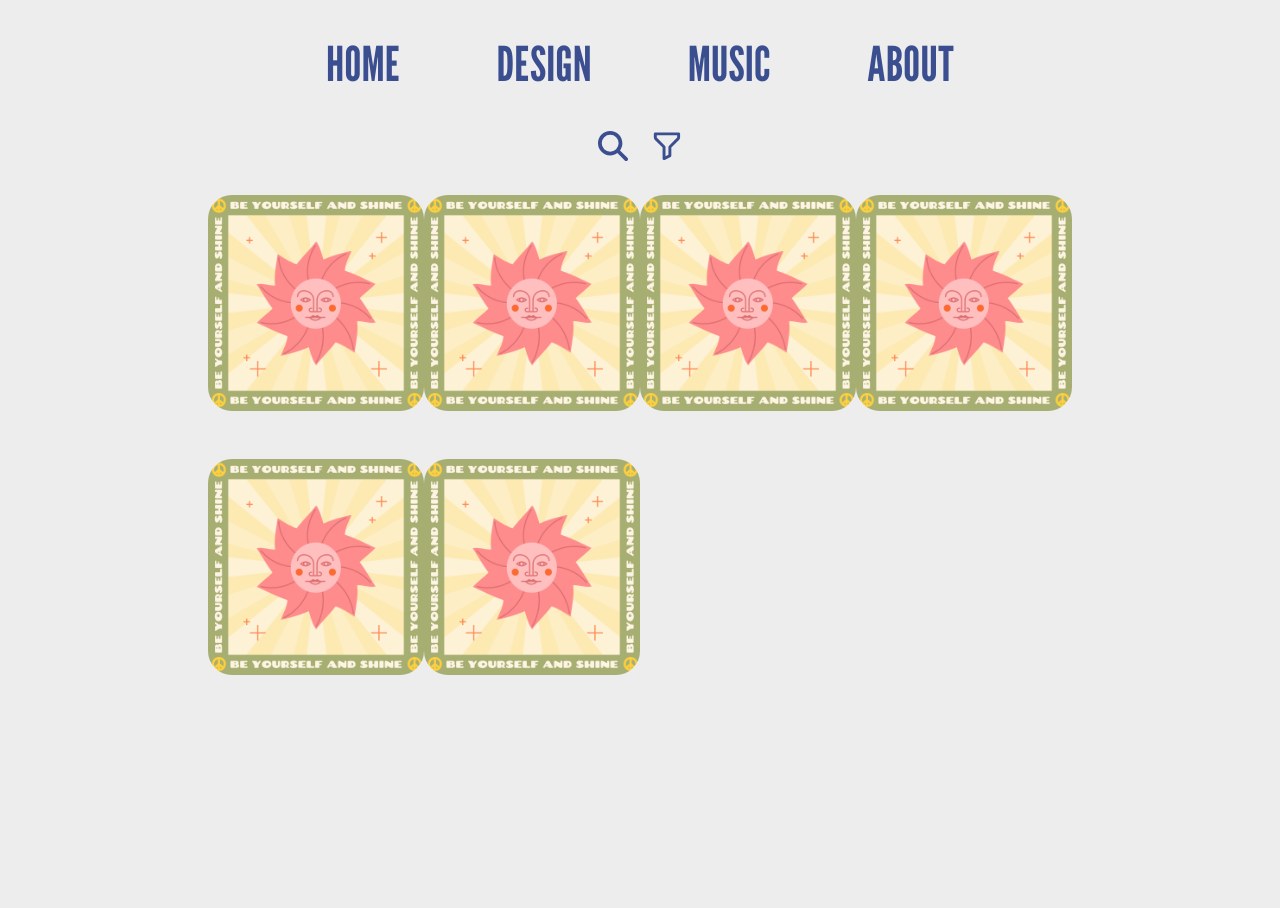
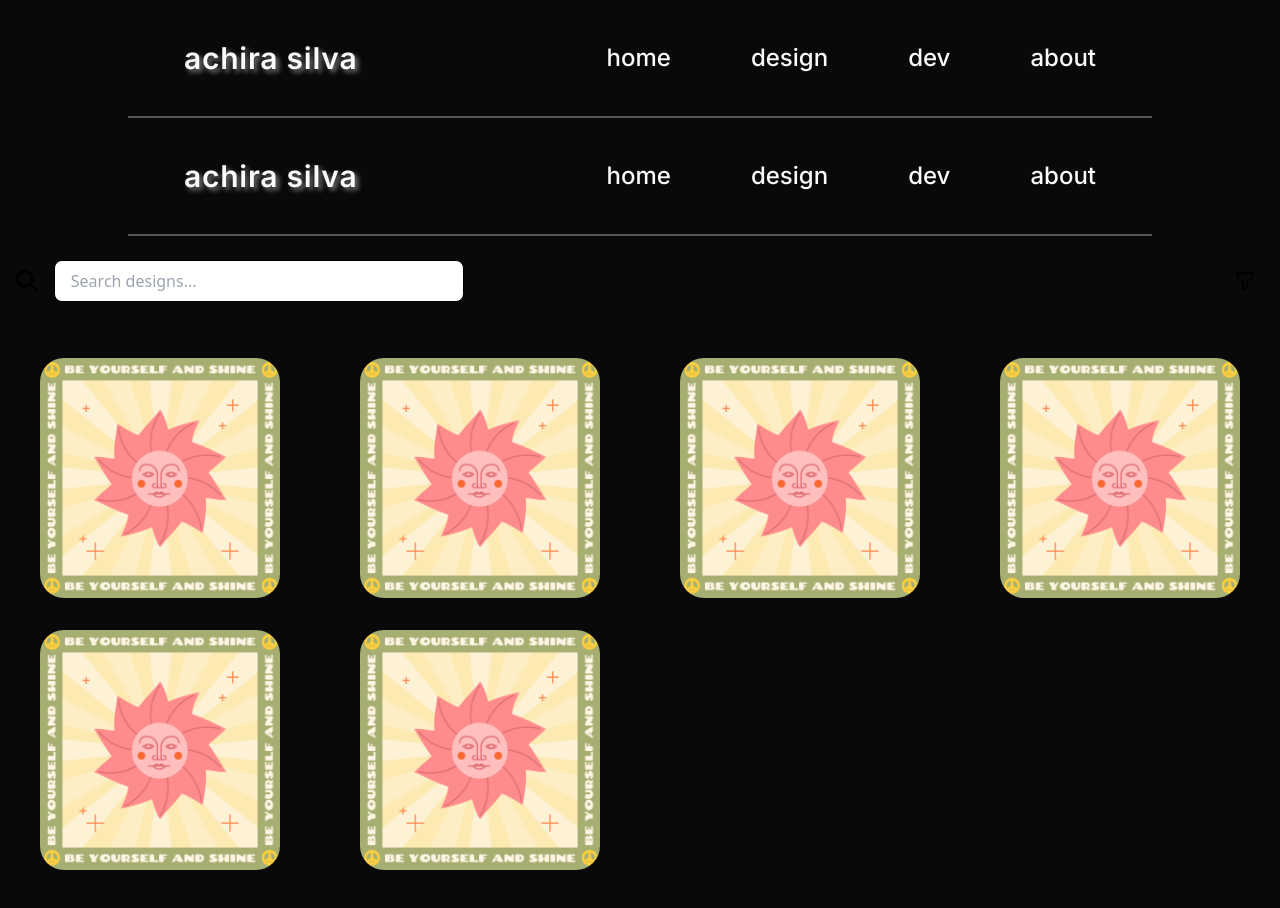
Before and after one commit to achira7/acira-design-portfolio, a React (Vite) app in the folder frontend/: page /design in a window 1280 px wide. Shown: the top 908 px of the page. Before the commit the page ends 800 px from the top, so only its background shows below. Built offline with nearby package versions, Linux system fonts and the light colour scheme; the HTML template or start-up script is replaced by a standard one.

Commit message:
Redesign

```diff
--- a/frontend/index.html
+++ b/frontend/index.html
@@ -6,20 +6,11 @@
 
     <link rel="preconnect" href="https://fonts.googleapis.com">
 <link rel="preconnect" href="https://fonts.gstatic.com" crossorigin>
-<link href="https://fonts.googleapis.com/css2?family=League+Gothic&display=swap" rel="stylesheet">
+<link href="https://fonts.googleapis.com/css2?family=Inter:ital,opsz,wght@0,14..32,100..900;1,14..32,100..900&display=swap" rel="stylesheet">
 
-<link rel="preconnect" href="https://fonts.googleapis.com">
-<link rel="preconnect" href="https://fonts.gstatic.com" crossorigin>
-<link href="https://fonts.googleapis.com/css2?family=Barlow+Semi+Condensed:ital,wght@0,100;0,200;0,300;0,400;0,500;0,600;0,700;0,800;0,900;1,100;1,200;1,300;1,400;1,500;1,600;1,700;1,800;1,900&display=swap" rel="stylesheet">
-
-<link rel="preconnect" href="https://fonts.googleapis.com">
-<link rel="preconnect" href="https://fonts.gstatic.com" crossorigin>
-<link href="https://fonts.googleapis.com/css2?family=Barlow:ital,wght@0,100;0,200;0,300;0,400;0,500;0,600;0,700;0,800;0,900;1,100;1,200;1,300;1,400;1,500;1,600;1,700;1,800;1,900&display=swap" rel="stylesheet">
-
-
-    <title>ACIRA</title>
+    <title>achira silva</title>
   </head>
-  <body class="light">
+  <body class="dark">
     <div id="root"></div>
     <script type="module" src="/src/main.jsx"></script>
   </body>
--- a/frontend/src/App.jsx
+++ b/frontend/src/App.jsx
@@ -5,15 +5,19 @@ import { BrowserRouter as Router, Routes, Route } from "react-router-dom";
 import Home from "./pages/Home";
 import  Designs  from "./pages/Designs";
 import About from "./pages/About";
+import NavBar from "./components/NavBar";
 
 function App() {
   return (
     <Router>
-      <Routes className="bg-background ">
-        <Route path="/" element={<Home />} />
-        <Route path="/design" element={<Designs />} />
-        <Route path="/about" element={<About />} />
-      </Routes>
+      <div className="">
+        <NavBar />
+        <Routes>
+          <Route path="/" element={<Home />} />
+          <Route path="/design" element={<Designs />} />
+          <Route path="/about" element={<About />} />
+        </Routes>
+      </div>
     </Router>
   );
 }
--- a/frontend/src/components/NavBar.jsx
+++ b/frontend/src/components/NavBar.jsx
@@ -1,22 +1,39 @@
-import React from 'react'
+import React from "react";
 
 const NavBar = () => {
   return (
-    <div className="flex font-primary text-blue items-center justify-center my-10 gap-24 uppercase text-5xl ">
+    <div className="flex items-center justify-center border-b-2 border-border mx-auto max-w-[80%]">
+      <div className="flex justify-between items-center w-full my-10 px-4"> {/* Changed to w-full and added px-4 */}
+
+        {/* Name Section - Left Aligned */}
+        <div className="flex-1 flex justify-start ml-10"> {/* Added flex-1 and justify-start */}
+          <div className="font-primary text-primary font-semibold text-3xl textShadow tracking-wide"
+               style={{ textShadow: '3px 3px 5px rgba(240, 240, 240, 0.5)' }}>
+            <a href="/">achira silva</a>
+          </div>
+        </div>
+
+        {/* Menu Items - Right Aligned */}
+        <div className="flex-1 flex justify-end mr-10">
+          <div className="flex font-primary font-medium text-primary gap-20 text-2xl"> {/* Changed gap to 16 */}
             <a href="/" className="hover:text-red transition duration-500">
-            Home
+              home
             </a>
             <a href="/design" className="hover:text-red transition duration-500">
-            Design
+              design
             </a>
             <a href="/music" className="hover:text-red transition duration-500">
-            Music
+              dev
             </a>
             <a href="/about" className="hover:text-red transition duration-500">
-            About
+              about
             </a>
           </div>
-  )
-}
+        </div>
 
-export default NavBar
+      </div>
+    </div>
+  );
+};
+
+export default NavBar;
--- a/frontend/src/components/Thumbnail.jsx
+++ b/frontend/src/components/Thumbnail.jsx
@@ -1,24 +1,38 @@
+import PropTypes from 'prop-types';
+
 const Thumbnail = ({ img, title, description }) => {
   return (
-    <div className="flex justify-center items-center">
-            <div className="relative w-[30vh] rounded-3xl overflow-hidden group cursor-pointer m-0">
-              {/* Image */}
-              <img src={img} alt={title} className="w-full" />
+    <article className="flex justify-center items-center m-0">
+      <div className="relative w-[30vh] rounded-3xl overflow-hidden group cursor-pointer">
+        {/* Image with lazy loading and accessibility */}
+        <img
+          src={img}
+          alt={title}
+          className="w-full h-auto object-cover"
+          loading="lazy"
+          style={{ aspectRatio: '1/1' }}
+        />
 
-              {/* Overlay */}
-              <div className="absolute flex inset-0 bg-black bg-opacity-0 group-hover:bg-opacity-60 transition duration-700 items-end">
-                <div className="text-white px-6 py-5 transform translate-y-full group-hover:translate-y-0 transition duration-700">
-                  <h2 className="text-2xl font-secondary font-semibold tracking-wide capitalize my-2">
+        {/* Overlay with improved transitions */}
+        <div className="absolute inset-0 flex bg-black/0 group-hover:bg-black/60 transition-colors duration-300 items-end">
+          <div className="text-white px-6 py-5 transform translate-y-full group-hover:translate-y-0 transition-transform duration-300 ease-in-out">
+            <h2 className="text-2xl font-secondary font-semibold tracking-wide mb-2">
               {title}
             </h2>
-                  <p className="text-lg font-body hidden md:flex">
+            <p className="text-lg font-body line-clamp-2">
               {description}
             </p>
           </div>
         </div>
       </div>
-          </div>
-  )
-}
+    </article>
+  );
+};
 
-export default Thumbnail
+Thumbnail.propTypes = {
+  img: PropTypes.string.isRequired,
+  title: PropTypes.string.isRequired,
+  description: PropTypes.string.isRequired,
+};
+
+export default Thumbnail;
--- a/frontend/src/index.css
+++ b/frontend/src/index.css
@@ -8,7 +8,7 @@
     --background: 237,237,237,255;
     --border: 212, 212, 212, 1;
 
-    --blue: 59,79,144,255;
+    --primary: 59,79,144,255;
     --red: 144,59,59,255;
     --gray: 99, 99, 99, 1;
 
@@ -19,10 +19,10 @@
 
 
   .dark {
-    --background: 237,237,237,255;
-    --border: 212, 212, 212, 1;
+    --background: 9, 9, 11;
+    --border: 87, 87, 87;
 
-    --blue: 59,79,144,255;
+    --primary: 250, 250, 250;
     --red: 144,59,59,255;
     --gray: 99, 99, 99, 1;
 
--- a/frontend/src/pages/Designs.jsx
+++ b/frontend/src/pages/Designs.jsx
@@ -1,95 +1,114 @@
-import React from "react";
-import NavBar from "../components/NavBar";
+import React from 'react';
+import NavBar from '../components/NavBar';
+import Thumbnail from '../components/Thumbnail';
 import img from "../assets/img.jpg";
-import Thumbnail from "../components/Thumbnail";
 
-const Designs = () => {
-  const info = [
+// Move mock data to a separate file in real application
+const DESIGNS_DATA = [
   {
     id: 1,
-      title: "Be yourself and Shine",
-      description:
-        "This is a brief description of the image. It can contain more details.",
+    title: "Be Yourself and Shine 1",
+    description: "A compelling description",
     img: img,
   },
   {
     id: 2,
-      title: "Be yourself and Shine 2",
-      description:
-        "This is a brief description of the image. It can contain more details.",
+    title: "Be Yourself and Shine 2",
+    description: "A compelling description",
     img: img,
   },
   {
     id: 3,
-      title: "Be yourself and Shine 3",
-      description:
-        "This is a brief description of the image. It can contain more details.",
+    title: "Be Yourself and Shine 6",
+    description: "A compelling description",
     img: img,
   },
   {
     id: 4,
-      title: "Be yourself and Shine 3",
-      description:
-        "This is a brief description of the image. It can contain more details.",
+    title: "Be Yourself and Shine 6",
+    description: "A compelling description",
     img: img,
   },
   {
     id: 5,
-      title: "Be yourself and Shine 3",
-      description:
-        "This is a brief description of the image. It can contain more details.",
+    title: "Be Yourself and Shine 6",
+    description: "A compelling description",
     img: img,
   },
   {
     id: 6,
-      title: "Be yourself and Shine 3",
-      description:
-        "This is a brief description of the image. It can contain more details.",
+    title: "Be Yourself and Shine 6",
+    description: "A compelling description",
     img: img,
   },
 ];
+
+const Designs = () => {
+  // Add state management for future filter functionality
+  const [searchQuery, setSearchQuery] = React.useState('');
+
   return (
-    <div className="">
+    <div className="min-h-screen bg-gray-50">
       <NavBar />
 
-      {/* Search and Functions */}
-      <div className="flex justify-center items-center gap-5 my-8">
-        <div>
-          <svg
-            xmlns="http://www.w3.org/2000/svg"
-            viewBox="0 0 512 512"
-            width={30}
-            className="fill-blue cursor-pointer"
-          >
-            <path d="M416 208c0 45.9-14.9 88.3-40 122.7L502.6 457.4c12.5 12.5 12.5 32.8 0 45.3s-32.8 12.5-45.3 0L330.7 376c-34.4 25.2-76.8 40-122.7 40C93.1 416 0 322.9 0 208S93.1 0 208 0S416 93.1 416 208zM208 352a144 144 0 1 0 0-288 144 144 0 1 0 0 288z" />
-          </svg>
-        </div>
+      <FilterBar searchQuery={searchQuery} onSearchChange={setSearchQuery} />
 
-        <div>
-          <svg
-            xmlns="http://www.w3.org/2000/svg"
-            width={35}
-            className="fill-blue cursor-pointer"
-            viewBox="0 0 24 24"
-          >
-            <path d="M21 3H5a1 1 0 0 0-1 1v2.59c0 .523.213 1.037.583 1.407L10 13.414V21a1.001 1.001 0 0 0 1.447.895l4-2c.339-.17.553-.516.553-.895v-5.586l5.417-5.417c.37-.37.583-.884.583-1.407V4a1 1 0 0 0-1-1zm-6.707 9.293A.996.996 0 0 0 14 13v5.382l-2 1V13a.996.996 0 0 0-.293-.707L6 6.59V5h14.001l.002 1.583-5.71 5.71z"></path>
-          </svg>
-        </div>
-      </div>
-
-      <div className="grid grid-cols-2 md:grid-cols-4 gap-y-12 mx-8 md:mx-52 items-center justify-center">
-
-        {info.map(({ id, title, description, img }) => (
+      <main className="container mx-auto px-4 py-8">
+        <div className="grid grid-cols-2 sm:grid-cols-2 lg:grid-cols-3 xl:grid-cols-4 gap-8">
+          {DESIGNS_DATA.map((design) => (
             <Thumbnail
-            key={id}
-            img={img}
-            title={title}
-            description={description}
+              key={design.id}
+              {...design}
             />
           ))}
         </div>
+      </main>
     </div>
   );
 };
 
+// Extracted filter component
+const FilterBar = ({ searchQuery, onSearchChange }) => (
+  <div className="shadow-sm">
+    <div className="container mx-auto px-4 py-6 flex items-center justify-between">
+      <div className="flex items-center gap-4 w-full max-w-md">
+        <SearchIcon />
+        <input
+          type="text"
+          placeholder="Search designs..."
+          className="w-full px-4 py-2 rounded-lg border border-gray-200 focus:outline-none focus:ring-2 focus:ring-blue-500"
+          value={searchQuery}
+          onChange={(e) => onSearchChange(e.target.value)}
+        />
+      </div>
+      <button className="p-2 hover:bg-gray-100 rounded-lg transition-colors">
+        <FilterIcon />
+      </button>
+    </div>
+  </div>
+);
+
+// SVG components with accessibility
+const SearchIcon = () => (
+  <svg
+    xmlns="http://www.w3.org/2000/svg"
+    viewBox="0 0 512 512"
+    className="w-6 h-6 text-gray-400"
+    aria-hidden="true"
+  >
+    <path d="M416 208c0 45.9-14.9 88.3-40 122.7L502.6 457.4c12.5 12.5 12.5 32.8 0 45.3s-32.8 12.5-45.3 0L330.7 376c-34.4 25.2-76.8 40-122.7 40C93.1 416 0 322.9 0 208S93.1 0 208 0S416 93.1 416 208zM208 352a144 144 0 1 0 0-288 144 144 0 1 0 0 288z" />
+  </svg>
+);
+
+const FilterIcon = () => (
+  <svg
+    xmlns="http://www.w3.org/2000/svg"
+    viewBox="0 0 24 24"
+    className="w-6 h-6 text-gray-600"
+    aria-hidden="true"
+  >
+    <path d="M21 3H5a1 1 0 0 0-1 1v2.59c0 .523.213 1.037.583 1.407L10 13.414V21a1.001 1.001 0 0 0 1.447.895l4-2c.339-.17.553-.516.553-.895v-5.586l5.417-5.417c.37-.37.583-.884.583-1.407V4a1 1 0 0 0-1-1zm-6.707 9.293A.996.996 0 0 0 14 13v5.382l-2 1V13a.996.996 0 0 0-.293-.707L6 6.59V5h14.001l.002 1.583-5.71 5.71z" />
+  </svg>
+);
+
 export default Designs;
--- a/frontend/src/pages/Home.jsx
+++ b/frontend/src/pages/Home.jsx
@@ -6,12 +6,7 @@ import Logo from "../assets/Logo";
 const Home = () => {
   return (
     <div className="flex flex-col justify-between w-full h-screen bg-gray-100">
-      {/* ACIRA Pattern */}
-      <div className="py-10 flex items-center justify-center">
-        {/* <LogoPattern /> */}
-        <Logo className={`fill-blue w-[30vh] md:w-[55vh]`} />
 
-      </div>
 
 
       {/* Main Content */}
```
Also changed, not shown: frontend/tailwind.config.js (+2 -6 lines). Lines whose indentation alone changed are shown as unchanged.
